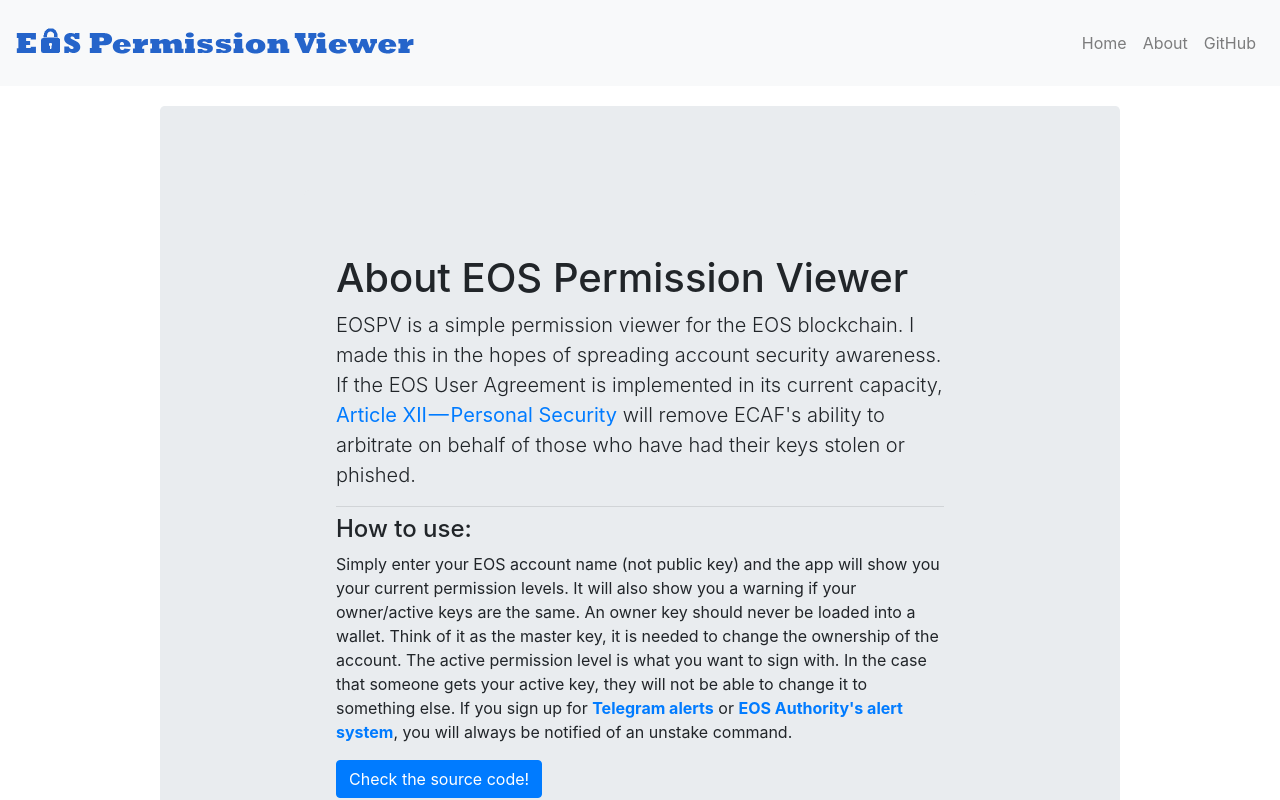
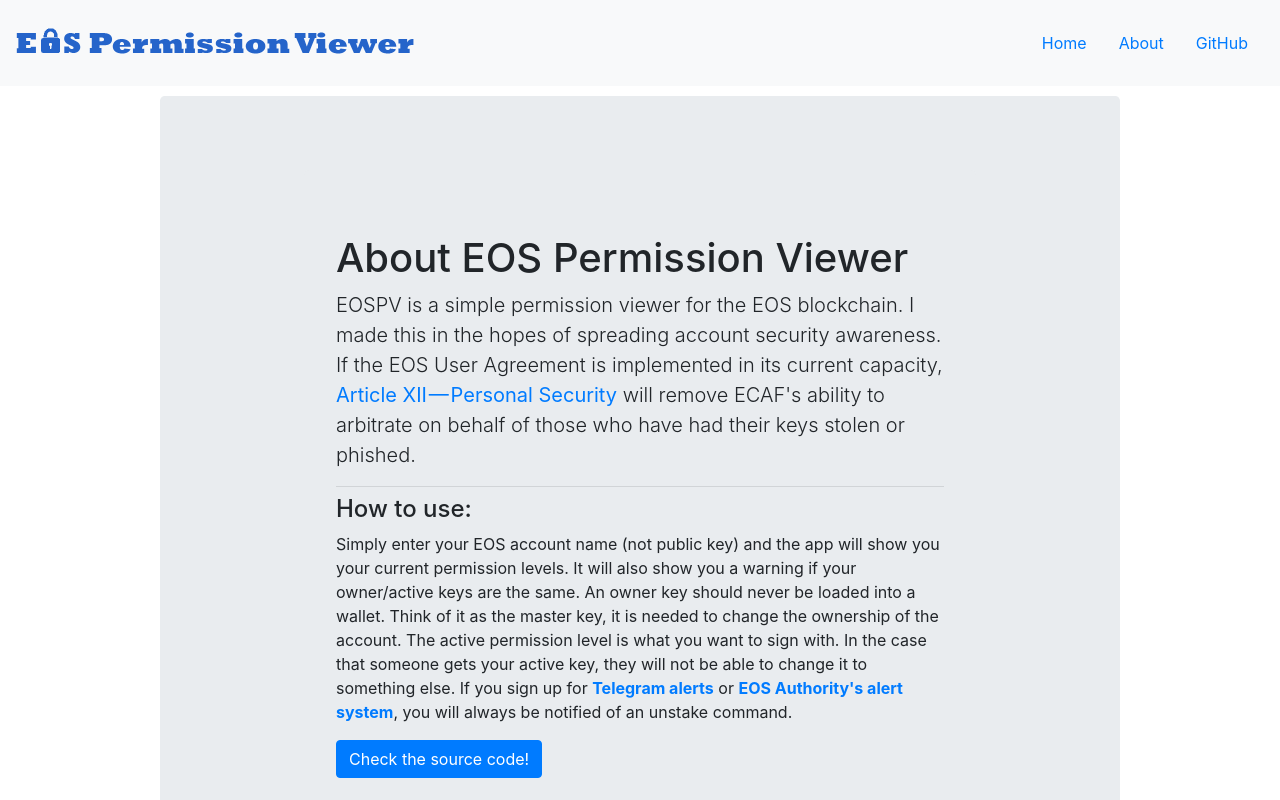
Before and after one commit to NatPDeveloper/eos-permission-viewer, a React (Create React App) app: page /about in a window 1280 px wide. Shown: the top 800 px of the page. Built offline with nearby package versions, Linux system fonts and the light colour scheme.

Commit message:
add API, on click console logs static account name permissions

```diff
--- a/package.json
+++ b/package.json
@@ -3,6 +3,7 @@
   "version": "0.1.0",
   "private": true,
   "dependencies": {
+    "axios": "^0.18.0",
     "bootstrap": "^4.1.3",
     "react": "^16.6.3",
     "react-dom": "^16.6.3",
--- a/src/App.css
+++ b/src/App.css
@@ -7,7 +7,7 @@
 .jumbotron{
   width: 75%;
   margin: auto;
-  margin-top: 20px;
+  margin-top: 10px;
 }
 
 .logo-img {
--- a/src/components/UI/input.js
+++ b/src/components/UI/input.js
@@ -2,11 +2,12 @@
 import InputBox from './input-box';
 import { Button } from 'reactstrap';
 
-const input  = (props) =>  {
+const input = (props) =>  {
+
     return(
         <div className="input">
             <InputBox></InputBox>
-            <Button className="primary_button" color="primary" size="lg" block>Submit!</Button>{' '}
+            <Button onClick={props.passedFunction} className="primary_button" color="primary" size="lg" block>Submit!</Button>{' '}
         </div>
     )
 }
--- a/src/components/about.js
+++ b/src/components/about.js
@@ -7,7 +7,7 @@
     <div>
         <Navigation></Navigation>
         <div className="jumbotron">
-            <Jumbotron>
+            <Jumbotron className="jumbotron">
                 <h1 className="display-5">About EOS Permission Viewer</h1>
                 <p className="lead">EOSPV is a simple permission viewer for the EOS blockchain.
                 I made this in the hopes of spreading account security awareness.
--- a/src/components/home.js
+++ b/src/components/home.js
@@ -2,14 +2,49 @@
 import { Component } from 'react';
 import Navigation from './navigation';
 import Input from './UI/input';
+import axios from 'axios';
 
 class Home extends Component {
+
+    state = {
+        permissionInfo: {},
+        account_name: "eosnewyorkio",
+        url: 'https://nodes.get-scatter.com:443/v1/chain/get_account'
+    }
+
+    // componentDidMount() {
+    //     const data = JSON.stringify({
+    //         account_name: this.state.account_name
+    //     });
+    //     axios.post(this.state.url, data)
+    //     .then(response => {
+    //         this.setState({permissionInfo: response})
+    //         console.log(this.state.permissionInfo.data.permissions)
+    //     })
+    //     .catch(err => {
+    //         console.log(err);
+    //     })
+    // }
+
+    requestPermission(){
+        const data = JSON.stringify({
+            account_name: this.state.account_name
+        });
+        axios.post(this.state.url, data)
+        .then(response => {
+            this.setState({permissionInfo: response})
+            console.log(this.state.permissionInfo.data.permissions)
+        })
+        .catch(err => {
+            console.log(err);
+        })
+    }
 
     render() {
         return (
             <div>
                 <Navigation></Navigation>
-                <Input></Input>
+                <Input passedFunction={() => this.requestPermission()}></Input>
             </div>
         );
     }
--- a/src/components/navigation.js
+++ b/src/components/navigation.js
@@ -31,7 +31,7 @@
                     <NavbarBrand href="/"><img className="logo-img" src="../EOSPV_logo.png" alt="EOS Permission Viewer" id="logo"></img></NavbarBrand>
                     <NavbarToggler onClick={this.toggle} />
                     <Collapse isOpen={this.state.isOpen} navbar>
-                    <Nav className="ml-auto" navbar>
+                    <Nav className="ml-auto" pills>
                         <NavItem>
                             <NavLink href="/">Home</NavLink>
                         </NavItem>
```
Also changed, not shown: 2 other files (tests, documents, lock files or other folders).
